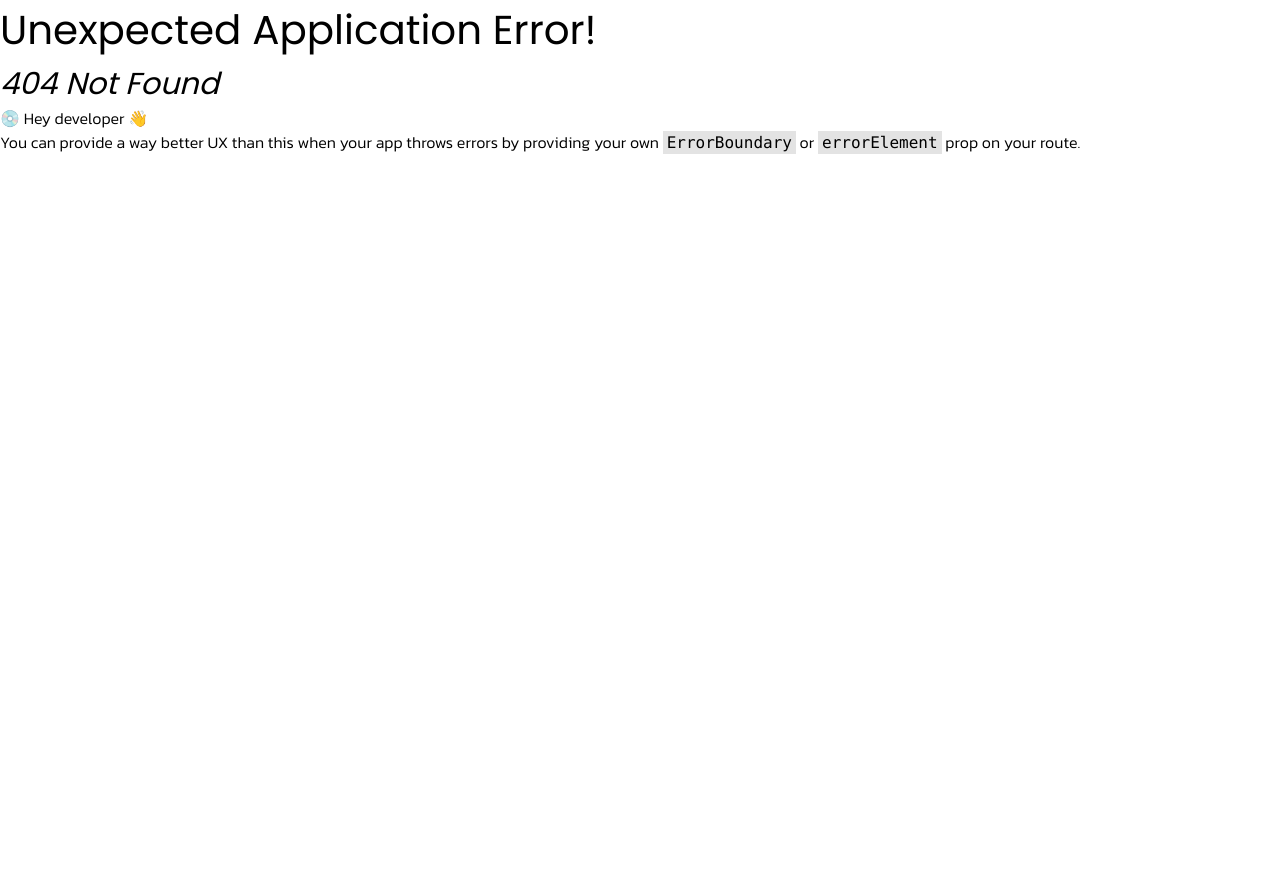
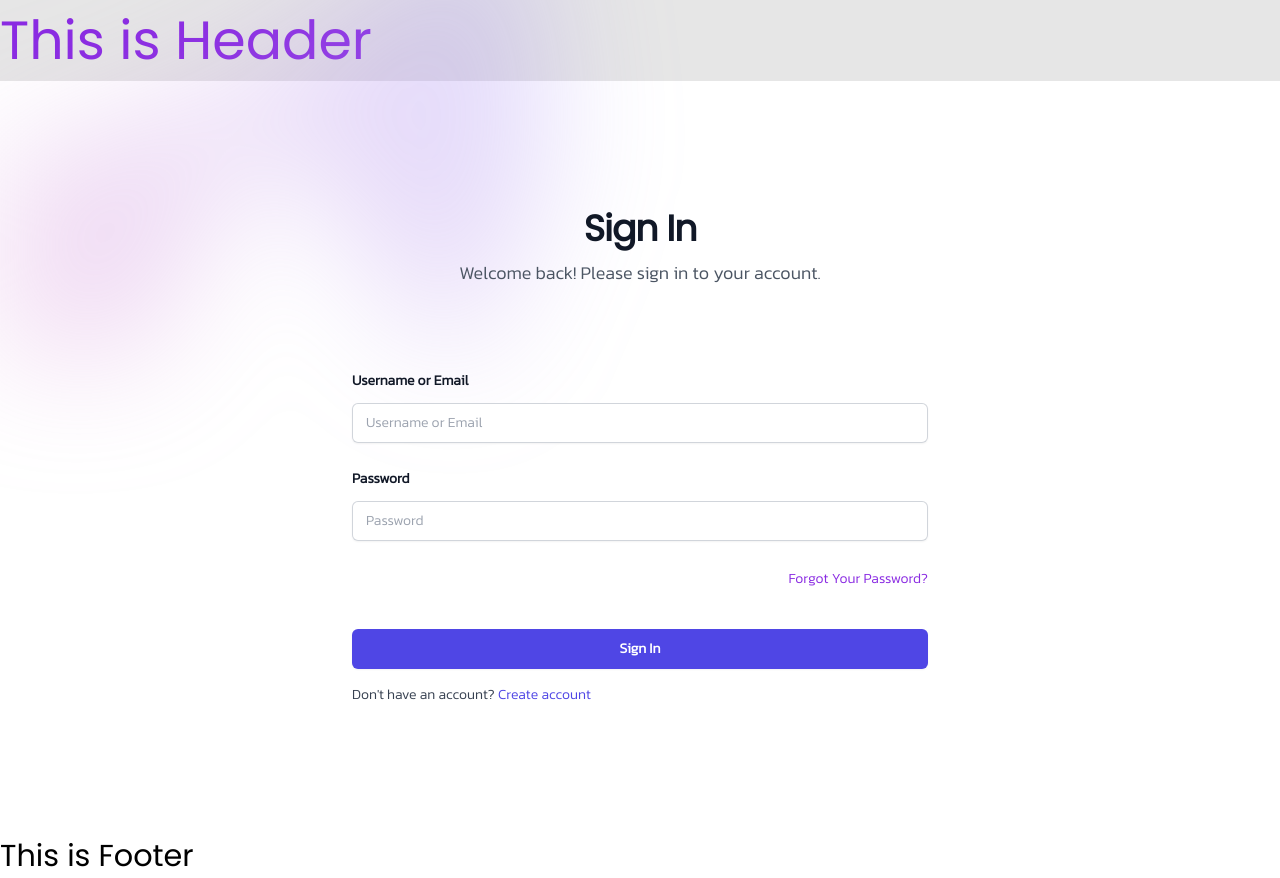
Before and after one commit to jsd7-9qboil/mutayloo, a React (Vite) app in the folder frontend/: page /signin in a window 1280 px wide. Before the commit this address had no page. Before the commit the page ends 800 px from the top, so only its background shows below. Built offline with nearby package versions, Linux system fonts and the light colour scheme.

Commit message:
first commit

```diff
--- /dev/null
+++ b/frontend/src/pages/sign-in/Sign-in.jsx
@@ -0,0 +1,93 @@
+import React from "react";
+
+const SignIn = () => {
+	return (
+		<div className="isolate bg-white px-6 py-24 sm:py-32 lg:px-8">
+			<div
+				className="absolute inset-x-0 top-[-10rem] -z-10 transform-gpu overflow-hidden blur-3xl sm:top-[-20rem]"
+				aria-hidden="true"
+			>
+				<div
+					className="relative left-1/2 -z-10 aspect-[1155/678] w-[36.125rem] max-w-none -translate-x-1/2 rotate-[30deg] bg-gradient-to-tr from-[#ff80b5] to-[#9089fc] opacity-30 sm:left-[calc(50%-40rem)] sm:w-[72.1875rem]"
+					style={{
+						clipPath:
+							"polygon(74.1% 44.1%, 100% 61.6%, 97.5% 26.9%, 85.5% 0.1%, 80.7% 2%, 72.5% 32.5%, 60.2% 62.4%, 52.4% 68.1%, 47.5% 58.3%, 45.2% 34.5%, 27.5% 76.7%, 0.1% 64.9%, 17.9% 100%, 27.6% 76.8%, 76.1% 97.7%, 74.1% 44.1%)",
+					}}
+				></div>
+			</div>
+			<div className="mx-auto max-w-2xl text-center">
+				<h2 className="text-3xl font-bold tracking-tight text-gray-900 sm:text-4xl">
+					Sign In
+				</h2>
+				<p className="mt-2 text-lg leading-8 text-gray-600">
+					Welcome back! Please sign in to your account.
+				</p>
+			</div>
+			<form
+				action="#"
+				method="POST"
+				className="mx-auto mt-16 max-w-xl sm:mt-20"
+			>
+				<div className="grid grid-cols-1 gap-x-8 gap-y-6 sm:grid-cols-2">
+					<div className="sm:col-span-2">
+						<label
+							htmlFor="username"
+							className="block text-sm font-semibold leading-6 text-gray-900"
+						>
+							Username or Email
+						</label>
+						<div className="mt-2.5">
+							<input
+								type="text"
+								name="username"
+								id="username"
+								autoComplete="username"
+								className="block w-full rounded-md border-0 px-3.5 py-2 text-gray-900 shadow-sm ring-1 ring-inset ring-gray-300 placeholder:text-gray-400 focus:ring-2 focus:ring-inset focus:ring-indigo-600 sm:text-sm sm:leading-6"
+								placeholder="Username or Email"
+							/>
+						</div>
+					</div>
+					<div className="sm:col-span-2">
+						<label
+							htmlFor="password"
+							className="block text-sm font-semibold leading-6 text-gray-900"
+						>
+							Password
+						</label>
+						<div className="mt-2.5">
+							<input
+								type="password"
+								name="password"
+								id="password"
+								autoComplete="current-password"
+								className="block w-full rounded-md border-0 px-3.5 py-2 text-gray-900 shadow-sm ring-1 ring-inset ring-gray-300 placeholder:text-gray-400 focus:ring-2 focus:ring-inset focus:ring-indigo-600 sm:text-sm sm:leading-6"
+								placeholder="Password"
+							/>
+						</div>
+					</div>
+					<div className="sm:col-span-2 text-right">
+						<a href="#" className="text-sm text-primary hover:underline">
+							Forgot Your Password?
+						</a>
+					</div>
+				</div>
+				<div className="mt-10">
+					<button
+						type="submit"
+						className="block w-full rounded-md bg-indigo-600 px-3.5 py-2.5 text-center text-sm font-semibold text-white shadow-sm hover:bg-indigo-500 focus-visible:outline focus-visible:outline-2 focus-visible:outline-offset-2 focus-visible:outline-indigo-600"
+					>
+						Sign In
+					</button>
+				</div>
+				<p className="text-sm text-gray-700 mt-4">
+					Don't have an account?{" "}
+					<a href="#" className="text-indigo-600 hover:underline">
+						Create account
+					</a>
+				</p>
+			</form>
+		</div>
+	);
+};
+
+export default SignIn;
```
Also changed, not shown: frontend/src/main.jsx (+6 -1 lines), frontend/src/pages/sign-in/test.txt (added).
